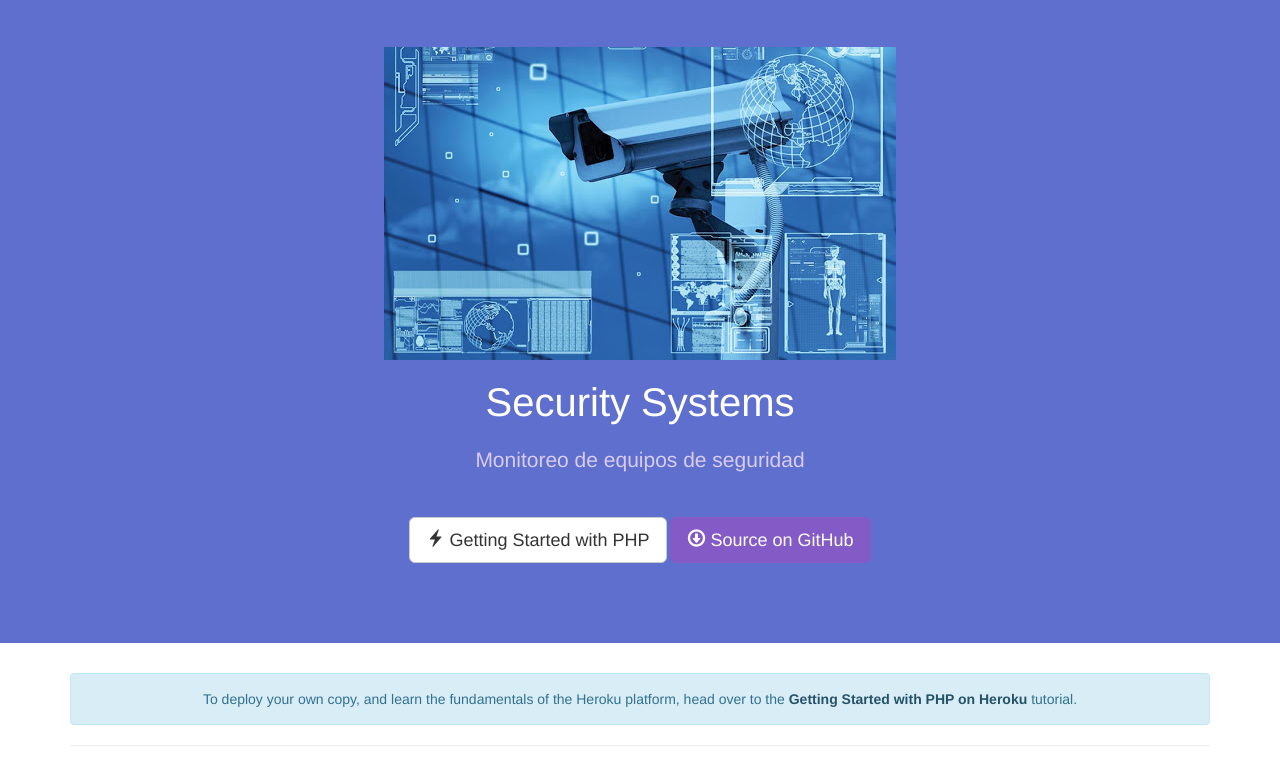
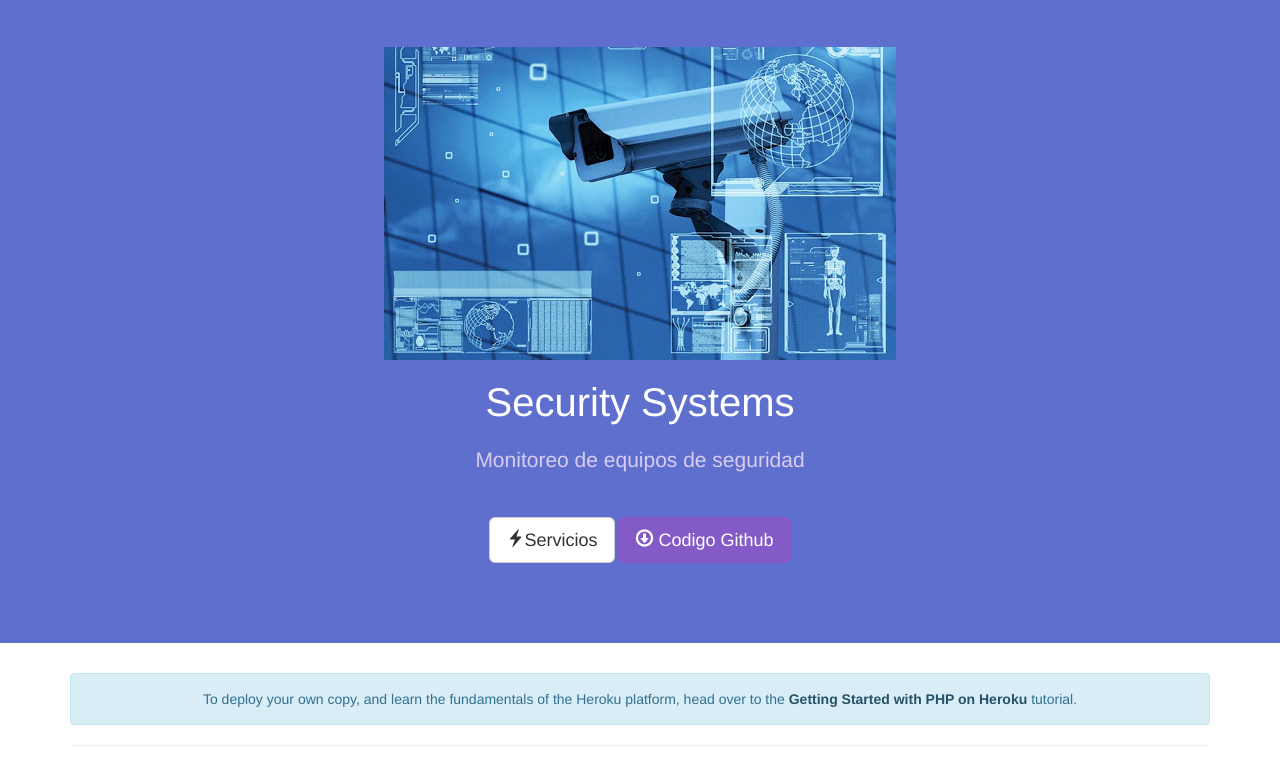
Before and after one commit to rafapa2310/rp23, a PHP site: template web/views/index.twig in a window 1280 px wide. Shown: the part 52-814 px from the top of the page. Run offline with PHP 8.4, Linux system fonts and the light colour scheme; the template is opened without the code that fills it, so the values that code supplies are empty; some libraries are stand-ins or nearby versions.

Commit message:
C. Botones

```diff
--- a/web/views/index.twig
+++ b/web/views/index.twig
@@ -8,8 +8,8 @@
     </a>
     <h1>Security Systems</h1>
     <p>Monitoreo de equipos de seguridad</p>
-    <a type="button" class="btn btn-lg btn-default" href="https://devcenter.heroku.com/articles/getting-started-with-php"><span class="glyphicon glyphicon-flash"></span> Getting Started with PHP</a>
-    <a type="button" class="btn btn-lg btn-primary" href="https://github.com/heroku/php-getting-started"><span class="glyphicon glyphicon-download"></span> Source on GitHub</a>
+    <a type="button" class="btn btn-lg btn-default" href="https://devcenter.heroku.com/articles/getting-started-with-php"><span class="glyphicon glyphicon-flash"></span>Servicios</a>
+    <a type="button" class="btn btn-lg btn-primary" href="https://github.com/heroku/php-getting-started"><span class="glyphicon glyphicon-download"></span> Codigo Github</a>
   </div>
 </div>
 <div class="container">
```
